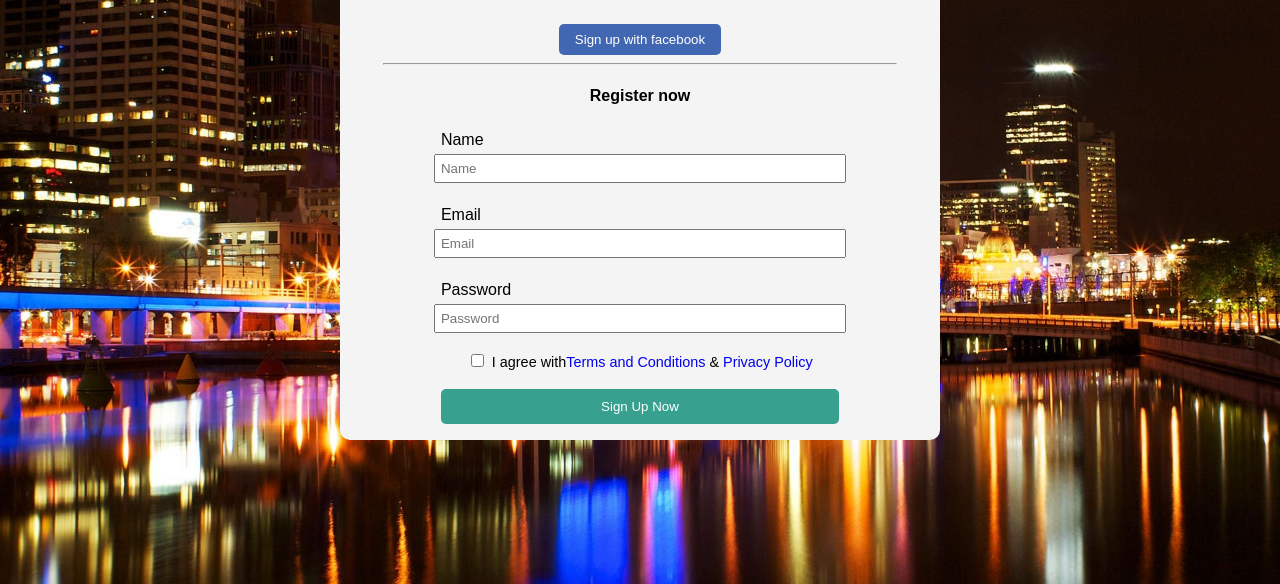
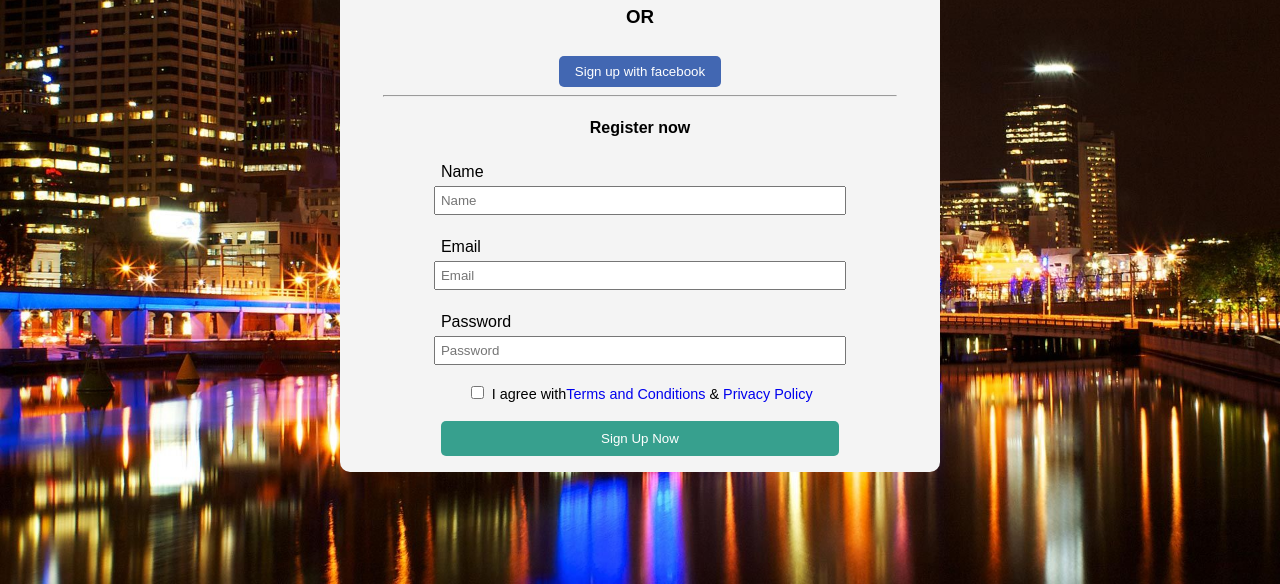
Before and after one commit to AJIT-SINGH-RAWAT/Sign-up-form, a plain HTML site: page index.html in a window 1280 px wide. Shown: the part 216-800 px from the top of the page. Drawn offline with Linux system fonts and the light colour scheme.

Commit message:
Update index.html

```diff
--- a/index.html
+++ b/index.html
@@ -10,6 +10,7 @@
 <body>
     <div class="container">
         <h1>Create an account</h1>
+        <h3>OR</h3>
         <br>
        <button class="fb">Sign up with facebook</button>
        <hr>
```
